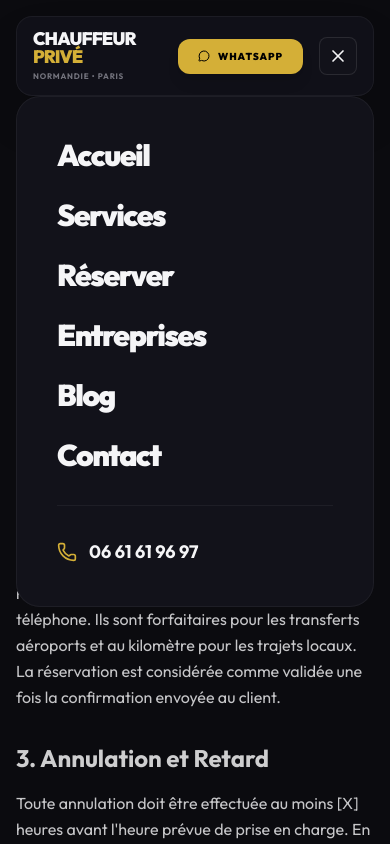
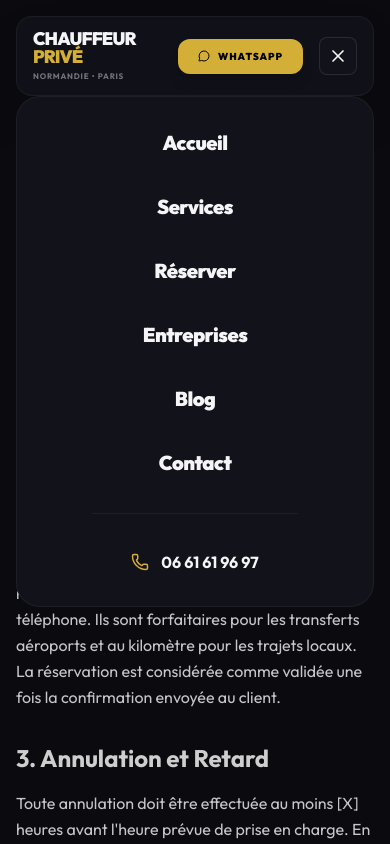
Before and after one commit to Creativityliberty/landingpagechauffeur, a Next.js app: page /cgv in a window 390 px wide. Both pictures are taken after a click on the button 338 px from the left and 56 px from the top of the page. Shown: the top 844 px of the page. Built offline with nearby package versions, Linux system fonts and the light colour scheme.

Commit message:
style(navbar): center mobile menu items and reduce font size to prevent overflow

```diff
--- a/ui/layout/Navbar.tsx
+++ b/ui/layout/Navbar.tsx
@@ -93,7 +93,7 @@ export function Navbar({ isDarkMode, toggleTheme }: NavbarProps) {
                         initial={{ opacity: 0, scale: 0.95, y: -20 }}
                         animate={{ opacity: 1, scale: 1, y: 0 }}
                         exit={{ opacity: 0, scale: 0.95, y: -20 }}
-                        className="absolute top-24 left-4 right-4 glass-dark rounded-3xl p-10 flex flex-col gap-6 lg:hidden border border-white/10 shadow-3xl"
+                        className="absolute top-24 left-4 right-4 glass-dark rounded-3xl p-6 md:p-8 flex flex-col items-center text-center gap-5 lg:hidden border border-white/10 shadow-3xl overflow-hidden"
                         style={{ backgroundColor: theme.surface }}
                     >
                         {CONFIG.content.navbar.map((link) => (
@@ -101,19 +101,19 @@ export function Navbar({ isDarkMode, toggleTheme }: NavbarProps) {
                                 key={link}
                                 href={`/${link.toLowerCase().replace(/é/g, 'e') === 'accueil' ? '' : link.toLowerCase().replace(/é/g, 'e')}`}
                                 onClick={() => setIsOpen(false)}
-                                className="text-3xl font-black hover:text-[#D4AF37] tracking-tighter transition-colors"
+                                className="text-xl md:text-2xl font-black hover:text-[#D4AF37] tracking-tight transition-colors w-full py-2"
                                 style={{ color: theme.text }}
                             >
                                 {link}
                             </a>
                         ))}
-                        <div className="h-[1px] w-full my-2" style={{ backgroundColor: theme.border }} />
+                        <div className="h-[1px] w-2/3 my-2" style={{ backgroundColor: theme.border }} />
                         <a
                             href={`tel:${CONFIG.contact.phone.replace(/\s/g, '')}`}
-                            className="flex items-center gap-3 font-bold text-lg"
+                            className="flex items-center justify-center gap-3 font-bold text-base md:text-lg w-full py-2"
                             style={{ color: theme.text }}
                         >
-                            <Phone size={20} className="text-[#D4AF37]" /> {CONFIG.contact.phone}
+                            <Phone size={18} className="text-[#D4AF37]" /> {CONFIG.contact.phone}
                         </a>
                     </motion.div>
                 )}
```
